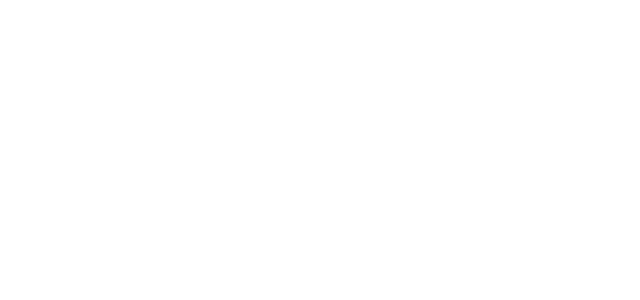
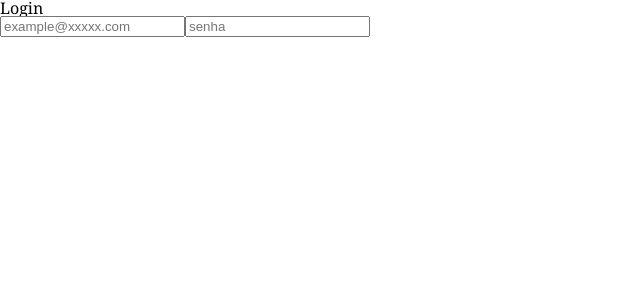
Before and after one commit to SamuelRocha91/front_cloud_foot, a Vue app in the folder cloudFire/: page /login in a window 1280 px wide. Before the commit this address had no page. Shown: the top 300 px of the page, without its empty margins (0-640 px from the left). Built offline with nearby package versions, Linux system fonts and the light colour scheme.

Commit message:
feat: cria rota login e seu esboço inicial html

```diff
--- a/cloudFire/src/assets/main.css
+++ b/cloudFire/src/assets/main.css
@@ -21,6 +21,7 @@
 	border: 0;
 	font-size: 100%;
 	font: inherit;
+	font-family: Cambria, Cochin, Georgia, Times, 'Times New Roman', serif;
 	vertical-align: baseline;
 }
 /* HTML5 display-role reset for older browsers */
--- a/cloudFire/src/components/HomeHeader.vue
+++ b/cloudFire/src/components/HomeHeader.vue
@@ -7,7 +7,7 @@
     <nav class="links-about">
       <a href="#about">Sobre</a>
       <a href="#rule">Funcionamento</a>
-      <a href="#id">Dúvidas</a>
+      <a href="#doubt">Dúvidas</a>
     </nav>
     <nav class="links-login">
       <img src="../../public/logo01.png" alt="Nuvem em chamas" />
--- a/cloudFire/src/router/index.ts
+++ b/cloudFire/src/router/index.ts
@@ -9,6 +9,11 @@
       name: 'home',
       component: HomeView
     },
+    {
+      path: '/login',
+      name: 'login',
+      component: () => import('@/views/LoginView.vue')
+    },
   ]
 })
 
--- /dev/null
+++ b/cloudFire/src/views/LoginView.vue
@@ -0,0 +1,7 @@
+<template>
+    <div>
+        <h1>Login</h1>
+        <input type="text" placeholder="example@xxxxx.com">
+        <input type="text" placeholder="senha">
+    </div>
+</template>
```
